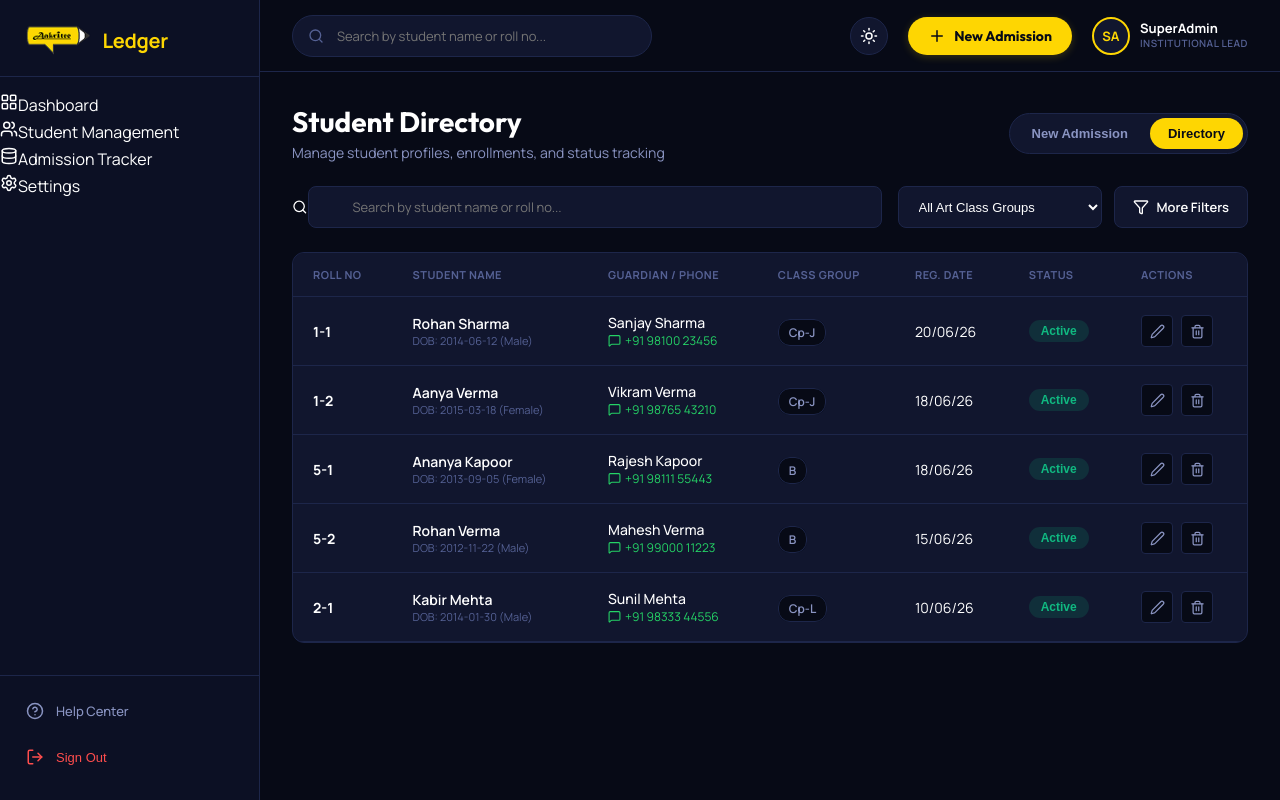
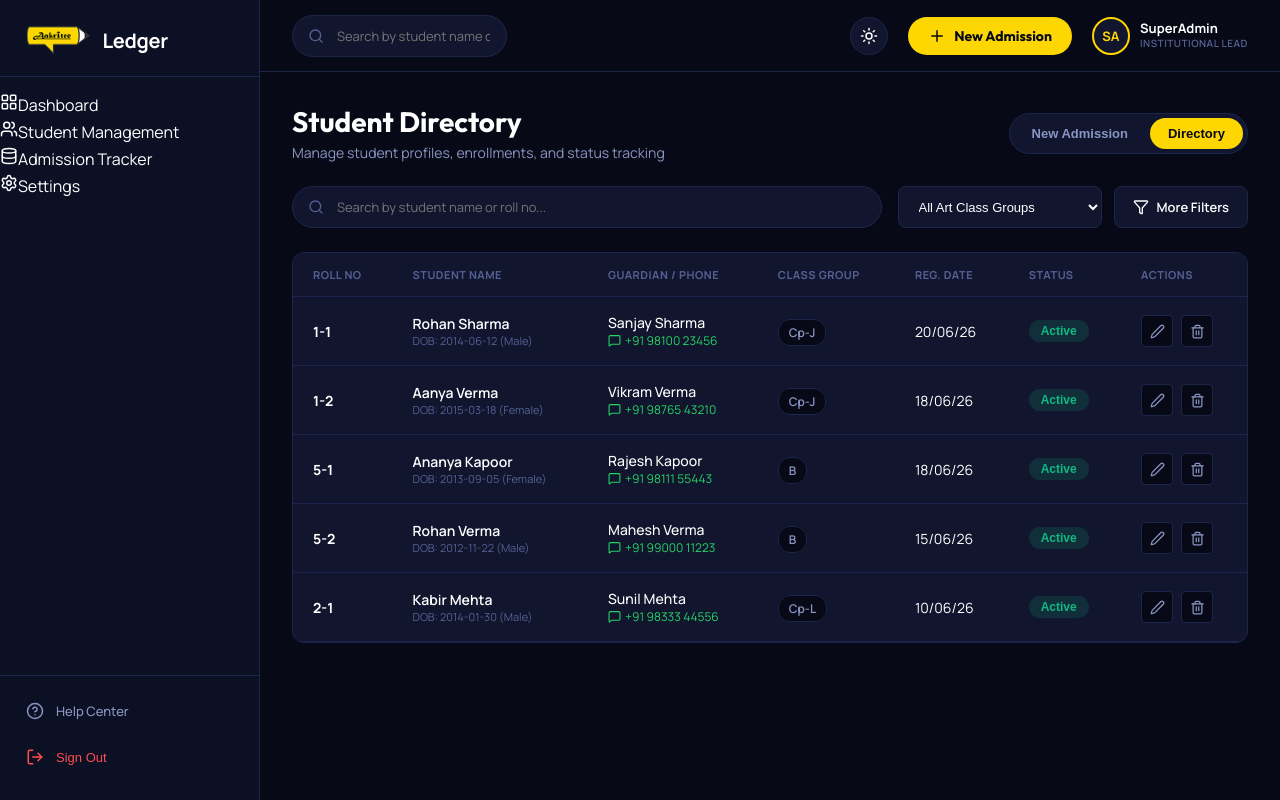
Before and after one commit to ShresthaNath/aakritee-ledger, a Next.js app: page /students in a window 1280 px wide. Built offline with nearby package versions, Linux system fonts and the light colour scheme.

Commit message:
Fix search icon placement in Student Management and align sidebar link theme to Figma image

```diff
--- a/src/app/globals.css
+++ b/src/app/globals.css
@@ -1,7 +1,7 @@
 @import url('https://fonts.googleapis.com/css2?family=Manrope:wght@400;500;600;700&family=Outfit:wght@400;500;600;700;800&family=Caveat:wght@700&display=swap');
 
 :root {
-  /* Dark Mode (Electric Tech Default) */
+  /* Dark Mode Default */
   --bg-deep: #070A16;
   --bg-sidebar: #0C1024;
   --bg-surface: #11162E;
@@ -25,13 +25,10 @@
   --status-pending-text: #EF4444;
   --status-paid-bg: rgba(16, 185, 129, 0.15);
   --status-paid-text: #10B981;
-  --status-warning-bg: rgba(245, 158, 11, 0.15);
-  --status-warning-text: #F59E0B;
 
   --shadow-sm: 0 2px 8px rgba(0, 0, 0, 0.4);
   --shadow-md: 0 4px 20px rgba(0, 0, 0, 0.5);
   --shadow-glow: 0 0 20px rgba(254, 214, 2, 0.25);
-  --shadow-red-glow: 0 0 18px rgba(239, 68, 68, 0.3);
 
   --radius-sm: 4px;
   --radius-md: 8px;
@@ -40,20 +37,19 @@
 
   --font-heading: 'Outfit', sans-serif;
   --font-body: 'Manrope', sans-serif;
-  --font-logo: 'Caveat', cursive, sans-serif;
 }
 
 [data-theme='light'] {
-  --bg-deep: #F4F6FC;
+  --bg-deep: #F8FAFC;
   --bg-sidebar: #FFFFFF;
   --bg-surface: #FFFFFF;
-  --bg-surface-hover: #F8FAFC;
+  --bg-surface-hover: #F1F5F9;
   --border-color: #E2E8F0;
   --border-light: rgba(254, 214, 2, 0.3);
 
   --accent-yellow: #FED602;
   --accent-yellow-hover: #E5C200;
-  --accent-yellow-subtle: rgba(254, 214, 2, 0.2);
+  --accent-yellow-subtle: #FEF9C3; /* Matching Figma Light Theme Spec */
 
   --text-primary: #0F172A;
   --text-secondary: #475569;
@@ -63,15 +59,10 @@
   --status-active-text: #166534;
   --status-inactive-bg: #FEE2E2;
   --status-inactive-text: #991B1B;
-  --status-pending-bg: #FEE2E2;
-  --status-pending-text: #991B1B;
-  --status-paid-bg: #DCFCE7;
-  --status-paid-text: #166534;
 
   --shadow-sm: 0 1px 3px rgba(0, 0, 0, 0.05);
   --shadow-md: 0 4px 12px rgba(0, 0, 0, 0.08);
   --shadow-glow: 0 0 15px rgba(254, 214, 2, 0.3);
-  --shadow-red-glow: 0 0 15px rgba(239, 68, 68, 0.2);
 }
 
 * {
@@ -89,7 +80,7 @@ html, body {
   overflow-x: hidden;
 }
 
-/* Global Reset for Hyperlinks & Buttons */
+/* Global Hyperlinks & Button Reset */
 a, a:hover, a:visited, a:focus, a:active {
   color: inherit;
   text-decoration: none !important;
@@ -112,21 +103,19 @@ h1, h2, h3, h4, h5, h6 {
   background: var(--border-color);
   border-radius: 4px;
 }
-::-webkit-scrollbar-thumb:hover {
-  background: var(--text-muted);
-}
 
-/* Search Bar Alignment Fix (Global) */
-.search-container {
+/* Universal Search Bar Alignment Fix (Header & Student Management) */
+.search-container,
+.search-box {
   position: relative;
   display: flex;
   align-items: center;
-  width: 360px;
-  max-width: 100%;
 }
 
 .search-container .search-icon,
-.search-container svg {
+.search-container svg,
+.search-box .search-icon,
+.search-box svg {
   position: absolute !important;
   left: 16px !important;
   top: 50% !important;
@@ -136,7 +125,9 @@ h1, h2, h3, h4, h5, h6 {
   z-index: 10 !important;
 }
 
-.search-container .search-input {
+.search-container .search-input,
+.search-box .filter-input,
+.search-box input {
   width: 100% !important;
   height: 42px !important;
   background-color: var(--bg-surface) !important;
@@ -151,11 +142,13 @@ h1, h2, h3, h4, h5, h6 {
   transition: border-color 0.2s ease !important;
 }
 
-.search-container .search-input:focus {
+.search-container .search-input:focus,
+.search-box .filter-input:focus,
+.search-box input:focus {
   border-color: var(--accent-yellow) !important;
 }
 
-/* Common UI Components */
+/* Buttons */
 .btn-primary {
   background-color: var(--accent-yellow);
   color: #070A16;
@@ -170,13 +163,11 @@ h1, h2, h3, h4, h5, h6 {
   align-items: center;
   gap: 8px;
   transition: all 0.2s ease;
-  box-shadow: 0 2px 8px rgba(254, 214, 2, 0.2);
   white-space: nowrap;
 }
 .btn-primary:hover {
   background-color: var(--accent-yellow-hover);
   transform: translateY(-1px);
-  box-shadow: var(--shadow-glow);
 }
 
 .btn-secondary {
@@ -194,10 +185,6 @@ h1, h2, h3, h4, h5, h6 {
   gap: 8px;
   transition: all 0.2s ease;
   white-space: nowrap;
-}
-.btn-secondary:hover {
-  background-color: var(--bg-surface-hover);
-  border-color: var(--text-muted);
 }
 
 .card {
--- a/src/components/Sidebar.tsx
+++ b/src/components/Sidebar.tsx
@@ -85,9 +85,9 @@ export const Sidebar: React.FC = () => {
         }
 
         .ledger-title {
-          font-weight: 700;
+          font-weight: 800;
           font-size: 20px;
-          color: #FED602;
+          color: var(--text-primary);
           letter-spacing: -0.3px;
         }
 
@@ -105,7 +105,7 @@ export const Sidebar: React.FC = () => {
           gap: 12px;
           padding: 12px 24px;
           width: 100%;
-          color: #8A94C2;
+          color: var(--text-secondary);
           text-decoration: none !important;
           font-family: var(--font-body);
           font-weight: 500;
@@ -116,15 +116,15 @@ export const Sidebar: React.FC = () => {
         }
 
         .nav-link:hover {
-          color: #FFFFFF;
-          background-color: rgba(255, 255, 255, 0.04);
+          color: var(--text-primary);
+          background-color: var(--bg-surface-hover);
           text-decoration: none !important;
         }
 
         .nav-link.active {
-          color: #FED602 !important;
-          background-color: rgba(254, 214, 2, 0.15) !important;
-          border-left-color: #FED602 !important;
+          color: var(--text-primary) !important;
+          background-color: var(--accent-yellow-subtle) !important;
+          border-left-color: var(--accent-yellow) !important;
           font-weight: 600 !important;
           text-decoration: none !important;
         }
@@ -142,7 +142,7 @@ export const Sidebar: React.FC = () => {
           align-items: center;
           gap: 12px;
           padding: 10px 14px;
-          color: #8A94C2;
+          color: var(--text-secondary);
           text-decoration: none !important;
           font-size: 13px;
           font-weight: 500;
@@ -155,8 +155,8 @@ export const Sidebar: React.FC = () => {
         }
 
         .footer-link:hover {
-          color: #FFFFFF;
-          background-color: rgba(255, 255, 255, 0.04);
+          color: var(--text-primary);
+          background-color: var(--bg-surface-hover);
         }
 
         .logout-btn {
```
